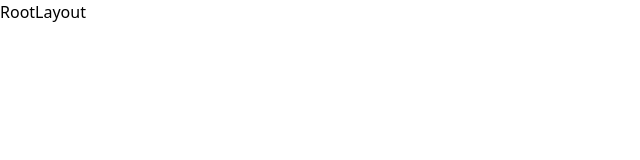
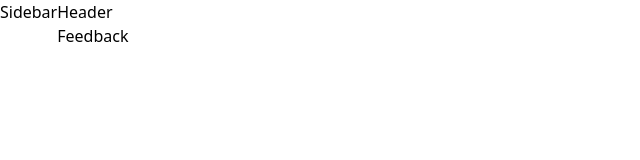
Before and after one commit to PeaceOloruntoba/nikita, a React (Vite) app: page / in a window 1280 px wide. Shown: the top 160 px of the page, without its empty margins (0-640 px from the left). Built offline with nearby package versions, Linux system fonts and the light colour scheme.

Commit message:
Update RootLayout.jsx

```diff
--- a/src/layouts/RootLayout.jsx
+++ b/src/layouts/RootLayout.jsx
@@ -1,7 +1,16 @@
-import React from 'react'
+import React from "react";
+import Sidebar from "../components/ui/Sidebar";
+import Header from "../components/ui/Header";
+import { Outlet } from "react-router";
 
 export default function RootLayout() {
   return (
-    <div>RootLayout</div>
-  )
+    <div className="w-screen h-screen flex">
+      <Sidebar />
+      <div className="flex flex-col w-full">
+        <Header />
+        <Outlet />
+      </div>
+    </div>
+  );
 }
```
